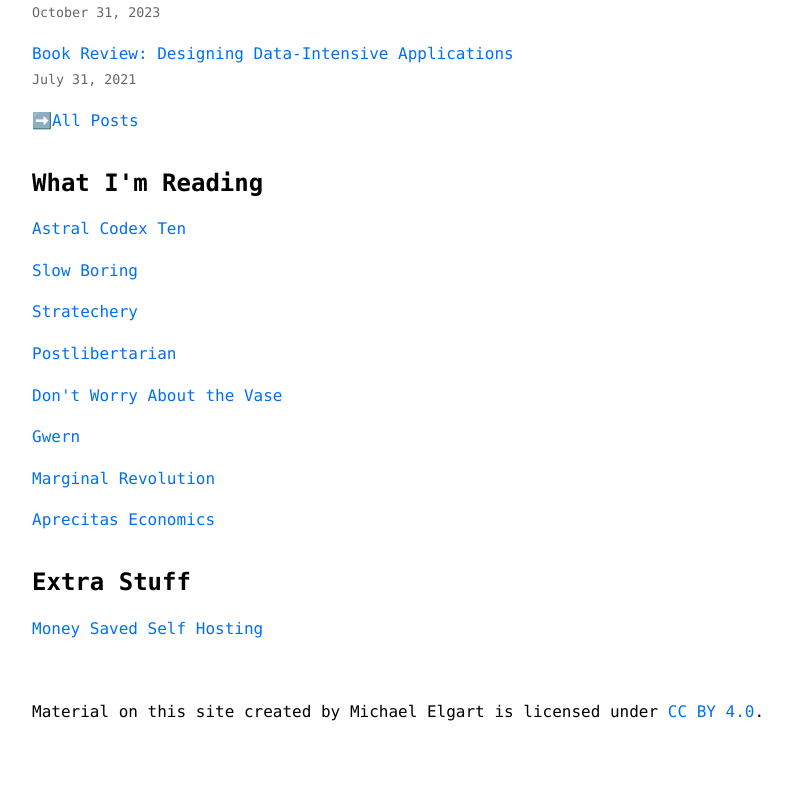
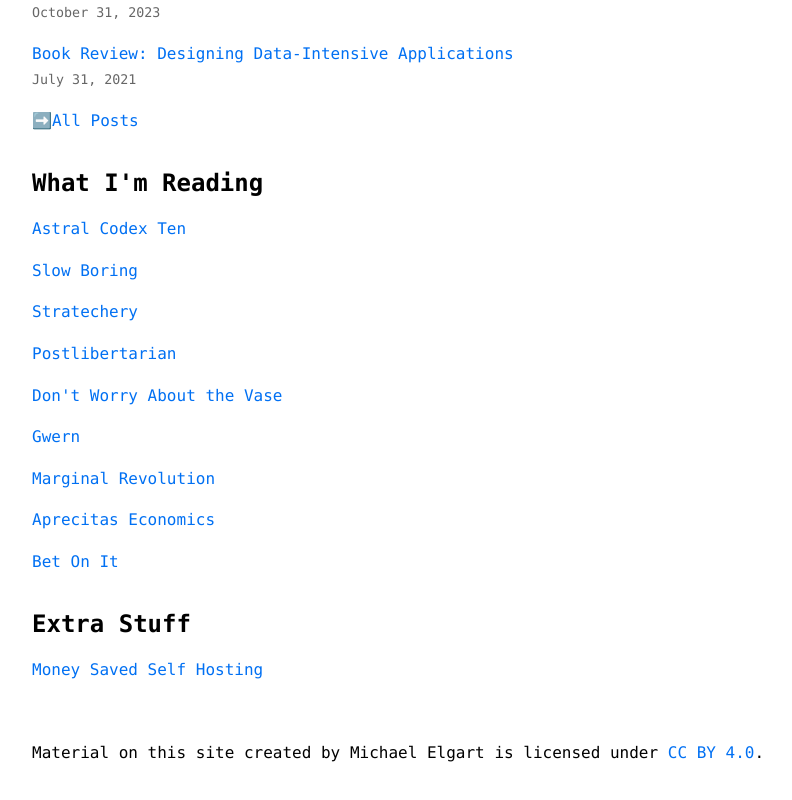
Before and after one commit to mjelgart/melgart.net, a Next.js app: page / in a window 1280 px wide. Shown: the part 1049-1849 px from the top of the page, without its empty margins (240-1032 px from the left). Built offline with nearby package versions, Linux system fonts and the light colour scheme.

Commit message:
Adding bet on it to links

```diff
--- a/pages/index.js
+++ b/pages/index.js
@@ -84,6 +84,9 @@
           <li className={utilStyles.listItem} key='apricitas'>
             <Link href='https://www.apricitas.io/' target='_blank'>Aprecitas Economics</Link>
           </li>
+          <li className={utilStyles.listItem} key='betonit'>
+            <Link href='https://www.betonit.ai/' target='_blank'>Bet On It</Link>
+          </li>
         </ul>
       </section>
       <section className={`${utilStyles.padding1px} ${utilStyles.marginBottom16px}`}>
```
